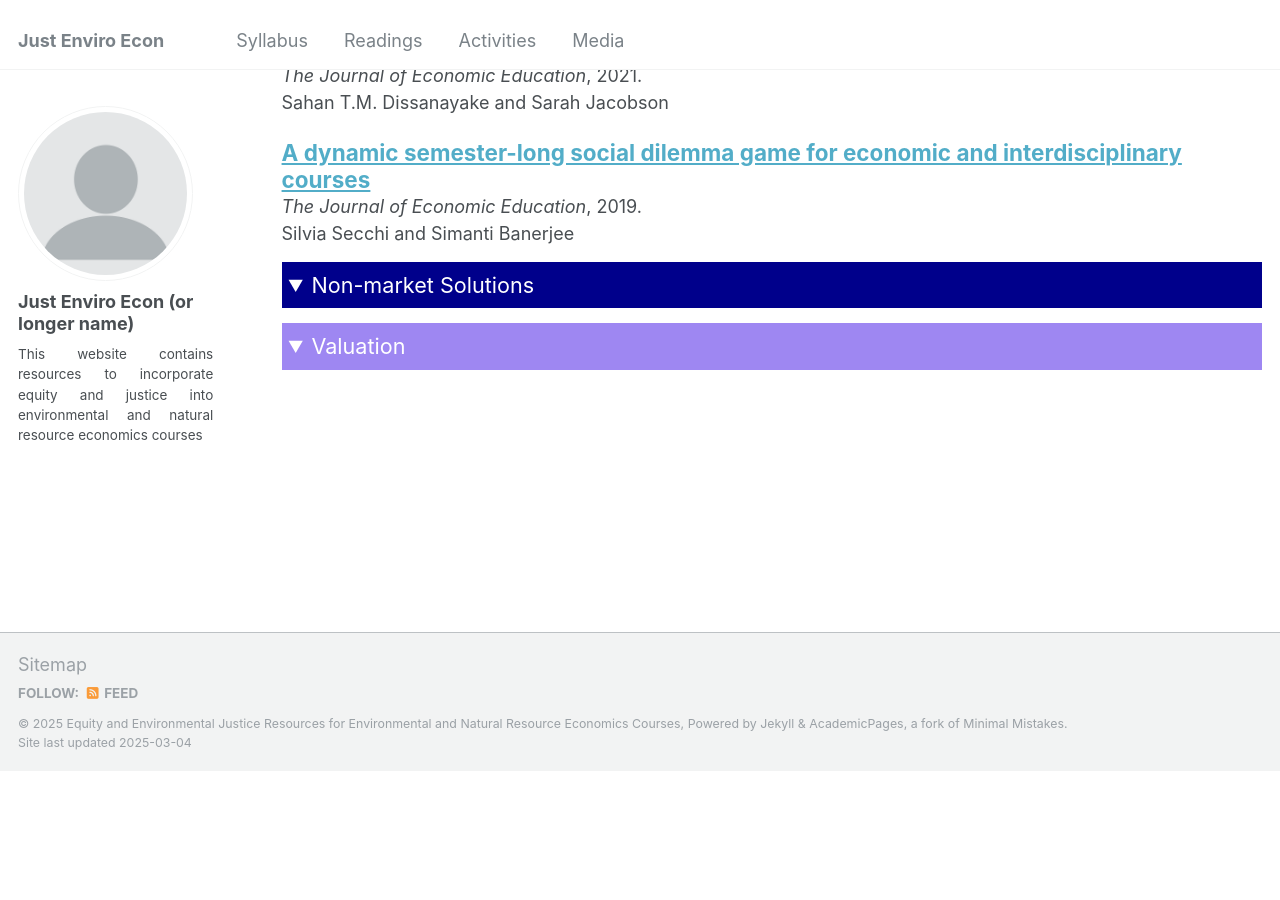
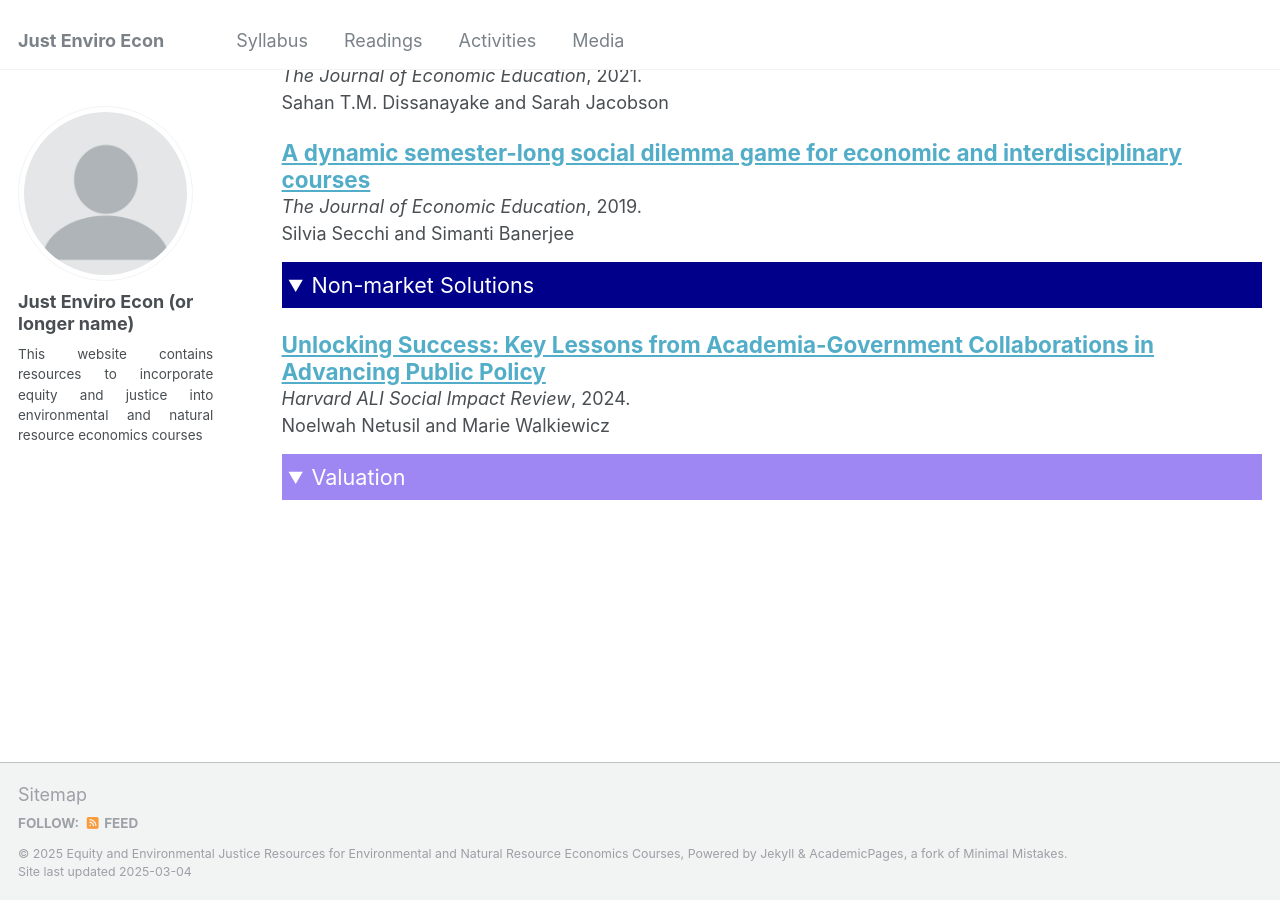
Before and after one commit to just-enviro-econ/just-enviro-econ.github.io, a Jekyll site: the page built from _pages/activities.md, in a window 1280 px wide and 900 px high, scrolled down 1535 px. Built offline with Jekyll 4.4.1, drawn with Linux system fonts in a browser that asks for light colours; before the commit the page ends 2305 px from its top, so only the background shows below that.

Commit message:
noelwah's paper

```diff
--- /dev/null
+++ b/_activities/2024-05-01-academia-government.md
@@ -0,0 +1,28 @@
+---
+title: "Unlocking Success: Key Lessons from Academia-Government Collaborations in Advancing Public Policy"
+collection: activities
+permalink: /activities/academia-government-collaborations
+excerpt: ''
+date: 2024-05-01
+venue: 'Harvard ALI Social Impact Review'
+paperurl: 'https://www.sir.advancedleadership.harvard.edu/articles/unlocking-success-lessons-academia-government-collaborations-advancing-public-policy'
+citation: 'Netusil, Noelwah and Walkiewicz, Marie. (2024). &quot; Unlocking Success: Key Lessons from Academia-Government Collaborations in Advancing Public Policy &quot; <i>  Harvard ALI Social Impact Review </i>'
+category: 'non-market solutions'
+type: 'pr'
+tags:
+- community-engaged research
+- community-engaged teaching
+co-authors: 'Noelwah Netusil and Marie Walkiewicz'
+---
+<!-- Google tag (gtag.js) -->
+<script async src="https://www.googletagmanager.com/gtag/js?id=G-8CEVZ95BRH"></script>
+<script>
+  window.dataLayer = window.dataLayer || [];
+  function gtag(){dataLayer.push(arguments);}
+  gtag('js', new Date());
+
+  gtag('config', 'G-8CEVZ95BRH');
+</script>
+
+**Author:** {{page.co-authors}}\\
+**Journal:** {{page.venue}}
--- a/_pages/activities.md
+++ b/_pages/activities.md
@@ -168,6 +168,7 @@ Non-market Solutions
   {% endif %}
 {% endfor %}
 
+
 </details>
 
 <details open>
```
